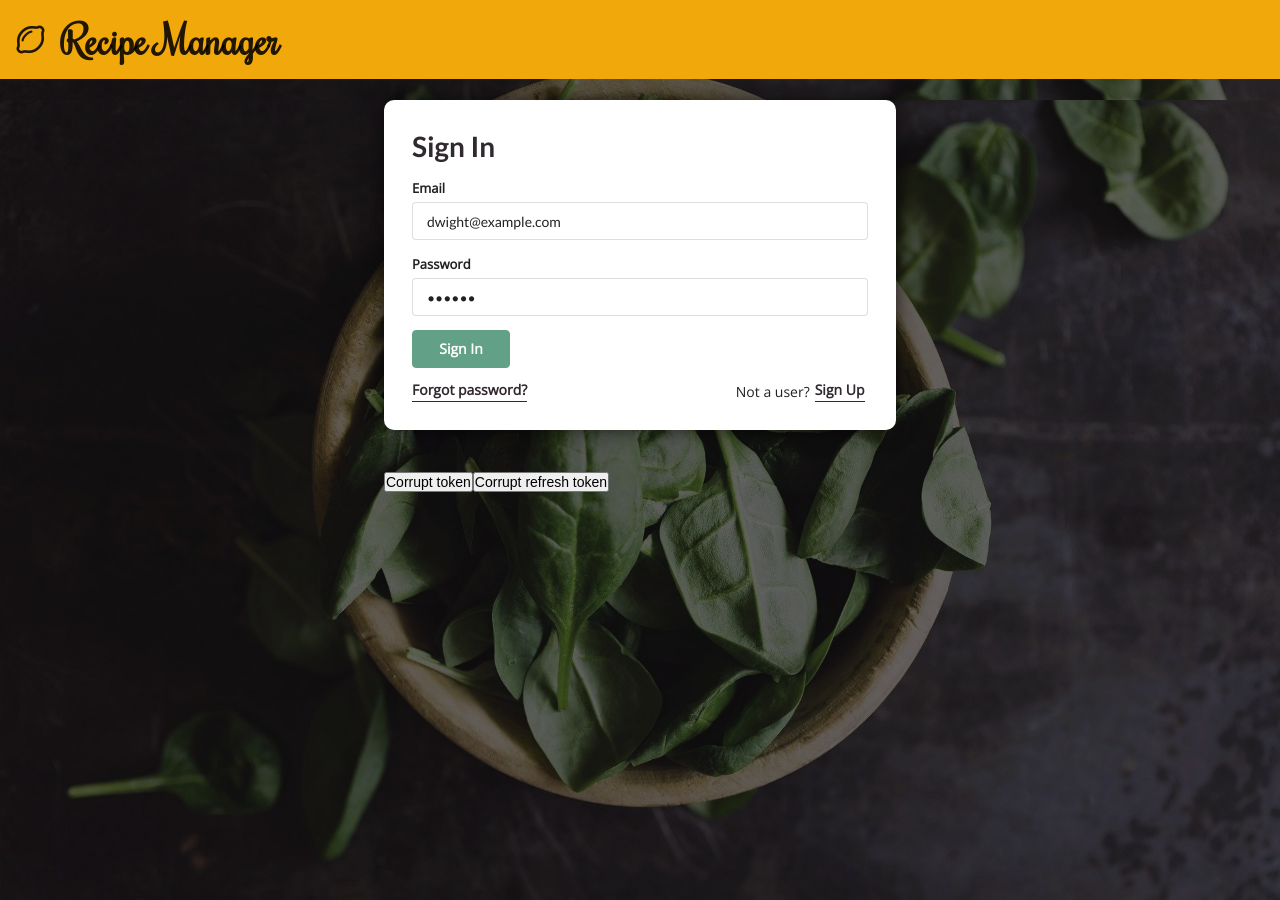
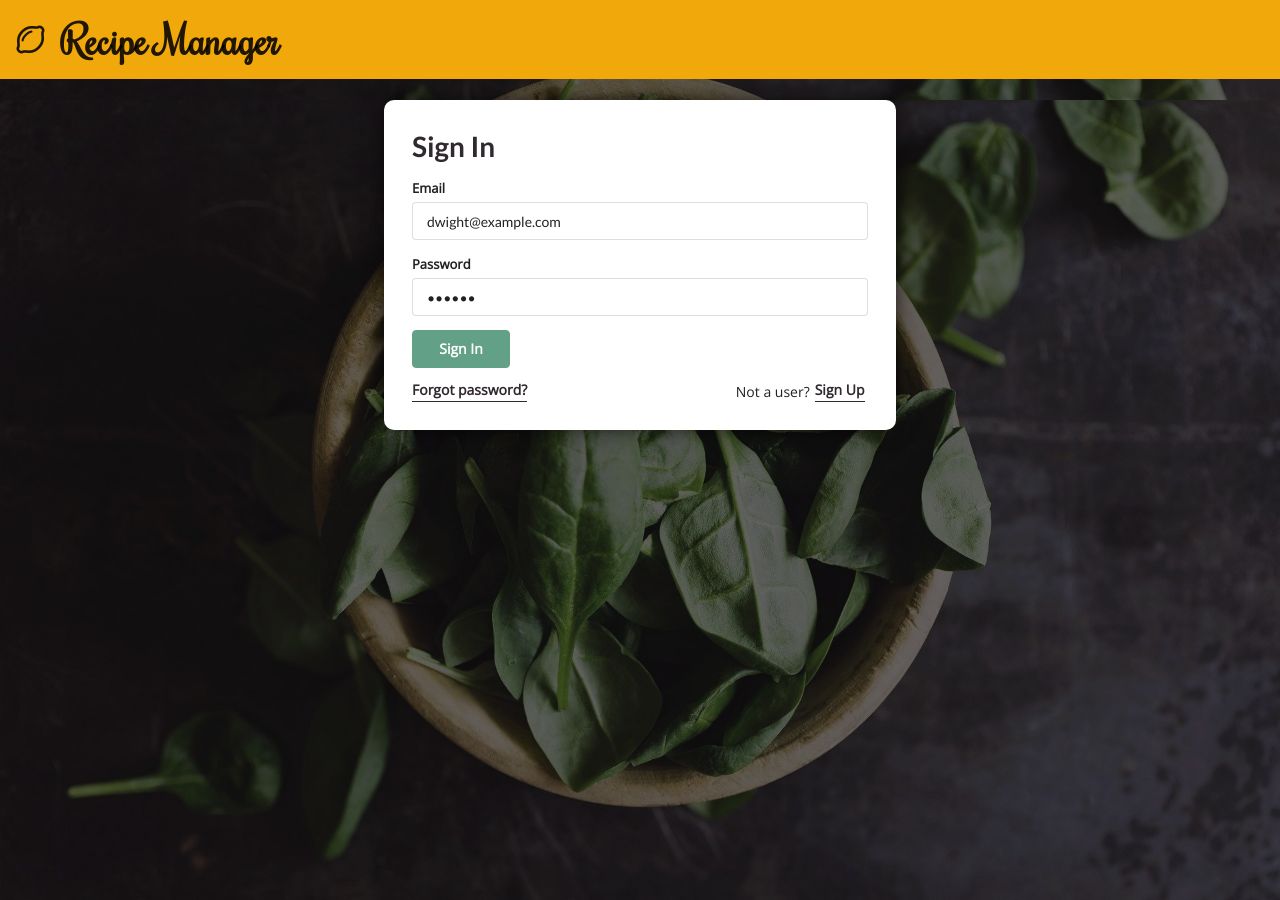
Before and after one commit to irissiri7/Fullstack-Recipe-Manager, a Vue app in the folder client/: page / in a window 1280 px wide. Built offline with nearby package versions, Linux system fonts and the light colour scheme; no server answers.

Commit message:
Comment out dummy code

```diff
--- a/client/src/App.vue
+++ b/client/src/App.vue
@@ -6,8 +6,8 @@
         <component :is="slotProps.Component"></component>
       </transition>
     </router-view>
-    <button @click="corruptToken">Corrupt token</button>
-    <button @click="corruptRefreshToken">Corrupt refresh token</button>
+    <!-- <button @click="corruptToken">Corrupt token</button>
+    <button @click="corruptRefreshToken">Corrupt refresh token</button> -->
   </main>
 </template>
 
@@ -20,15 +20,14 @@ export default {
     TheNavigation
   },
   methods: {
-    corruptToken() {
-      console.log('corrupt token')
-      this.$store.state.token = '123'
-    },
-    corruptRefreshToken() {
-      console.log('corrupt refresh token')
-
-      this.$store.state.refreshToken = '123'
-    }
+    // corruptToken() {
+    //   console.log('corrupt token')
+    //   this.$store.state.token = '123'
+    // },
+    // corruptRefreshToken() {
+    //   console.log('corrupt refresh token')
+    //   this.$store.state.refreshToken = '123'
+    // }
   },
   created() {
     this.$store.dispatch('autoSignIn')
```
